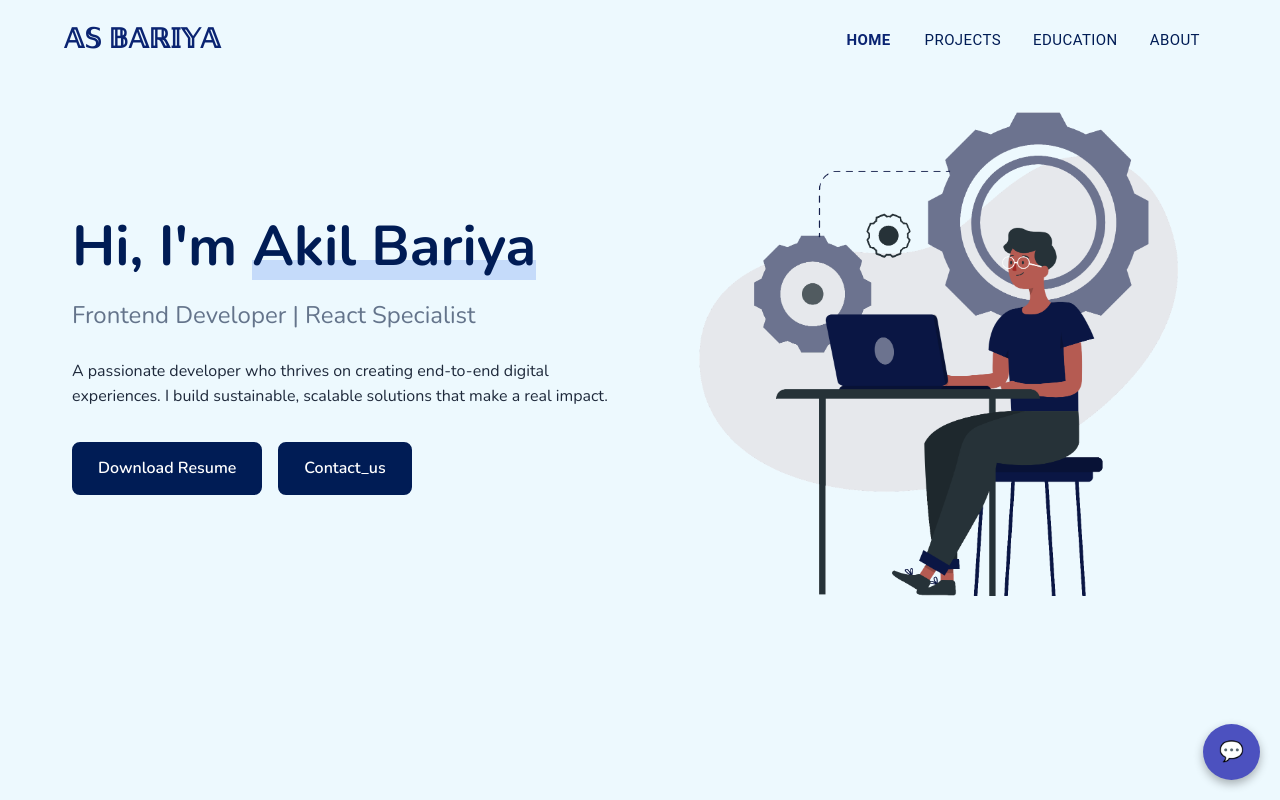
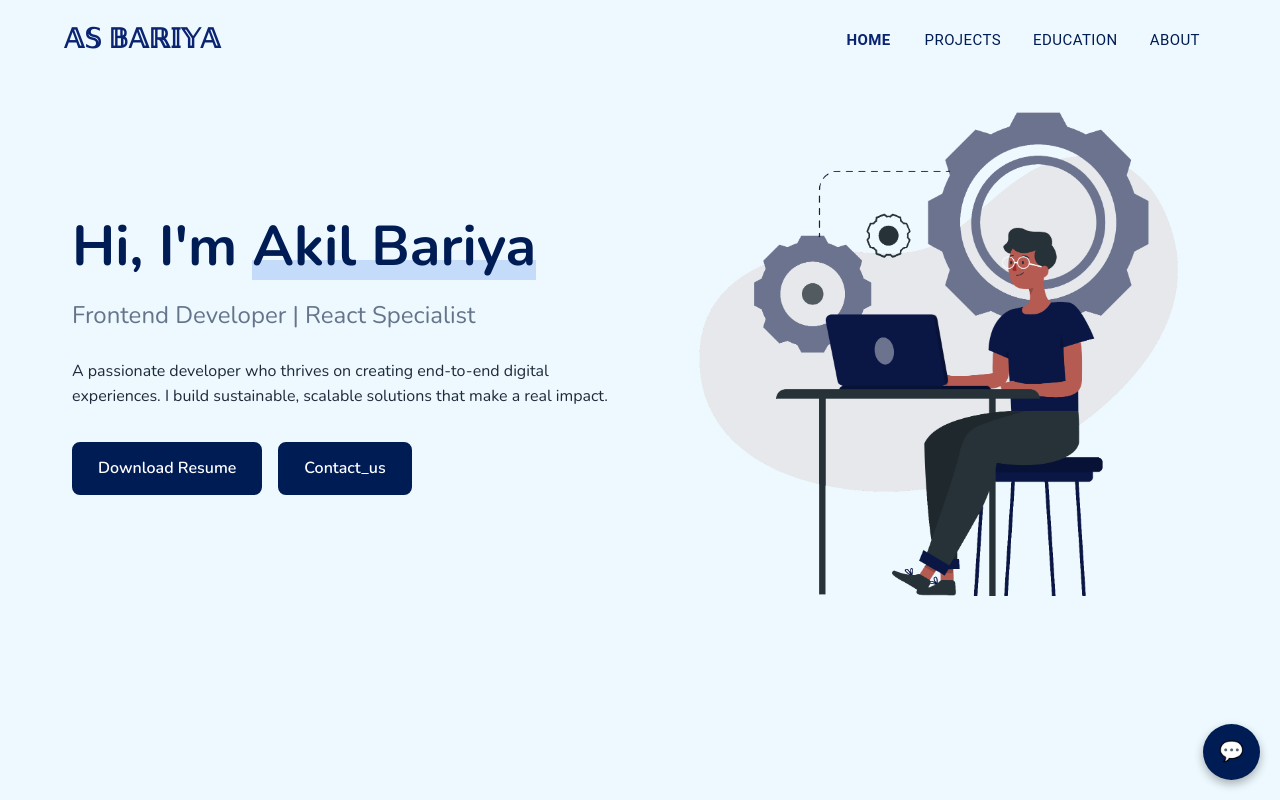
Before and after one commit to AkilBariya7962/portfolio-website, a React (Vite) app: page / in a window 1280 px wide. Shown: the top 800 px of the page. Built offline with nearby package versions, Linux system fonts and the light colour scheme.

Commit message:
Update chatboat.css
change color

```diff
--- a/src/assets/css/chatboat.css
+++ b/src/assets/css/chatboat.css
@@ -6,7 +6,7 @@
 }
 
 .chatbot-toggle {
-  background-color: #4c51bf;
+  background-color: #001c55;
   color: white;
   border: none;
   border-radius: 50%;
```
